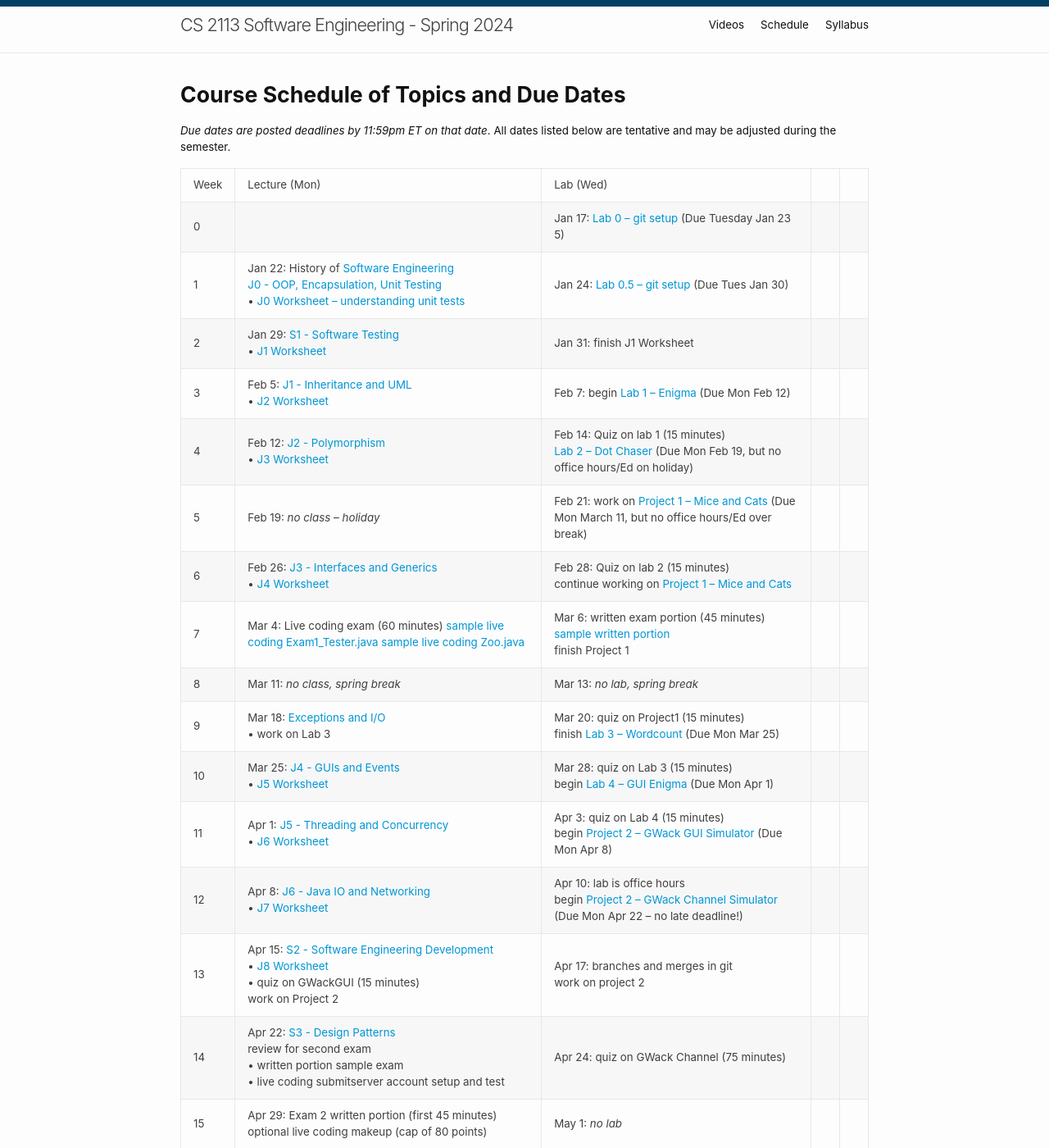
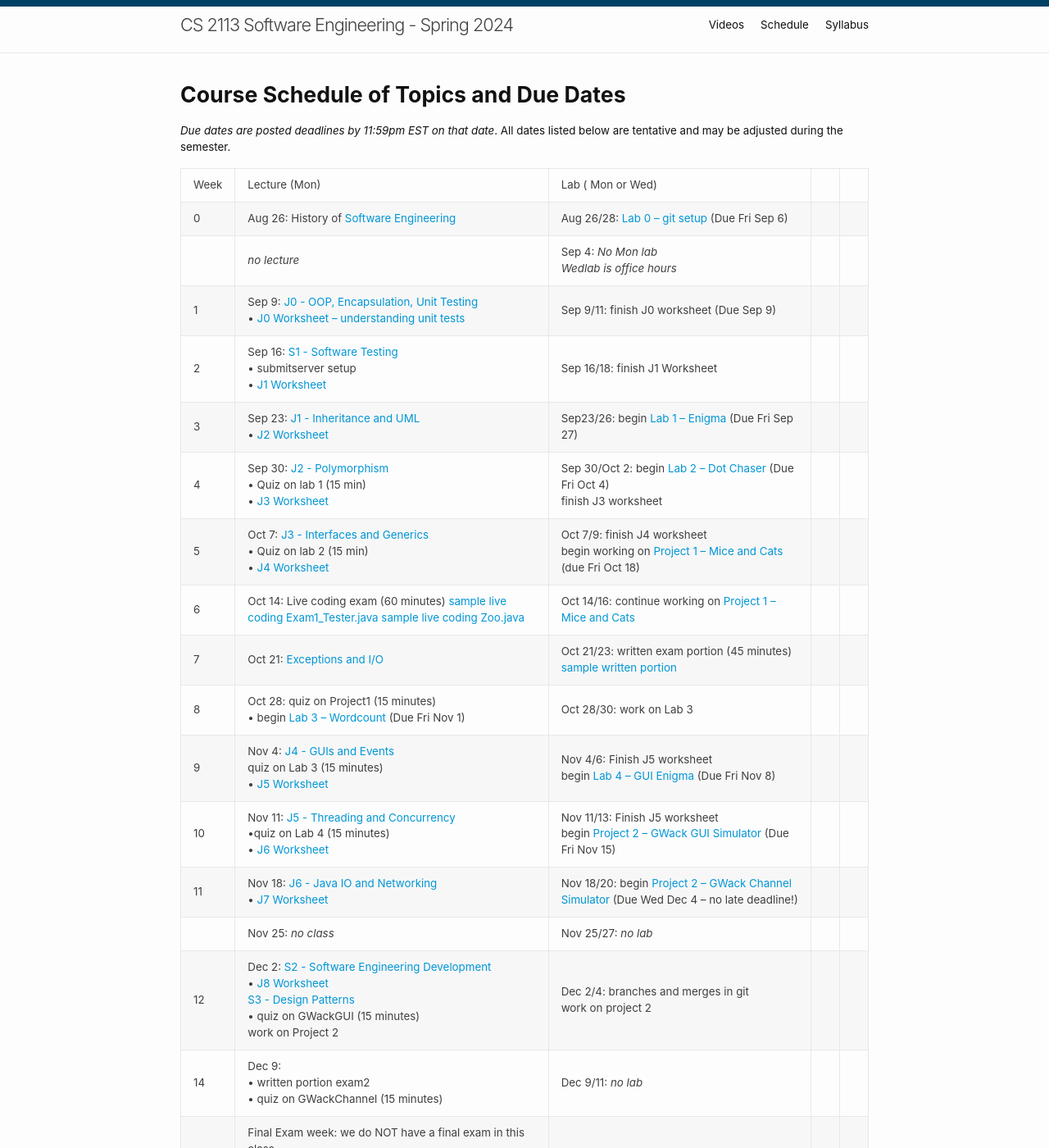
Before and after one commit to cs2113-f24/cs2113-f24.github.io, a Jekyll site: the page built from schedule.md, in a window 1280 px wide and 1400 px high. Shown: the whole window at 82% size. Built offline with Jekyll 4.4.1, drawn with Linux system fonts in a browser that asks for light colours.

Commit message:
schedule

```diff
--- a/schedule.md
+++ b/schedule.md
@@ -5,25 +5,25 @@ title: Schedule
 
 # Course Schedule of Topics and Due Dates
 
-*Due dates are posted deadlines by 11:59pm ET on that date*. All dates listed below are tentative and may be adjusted during the semester.
+*Due dates are posted deadlines by 11:59pm EST on that date*. All dates listed below are tentative and may be adjusted during the semester.
 
 
 
-| Week | Lecture (Mon)                                                                                                            | Lab (Wed)
-| 0    |    | Jan 17: [Lab 0 -- git setup](lab/0) (Due Tuesday Jan 23 5) |                                                                                                               |
-| 1    | Jan 22: History of <a href="https://dl.acm.org/doi/pdf/10.1145/1134285.1134288">Software Engineering</a><br>[J0 - OOP, Encapsulation, Unit Testing](j/0) <br>&bull; [J0 Worksheet -- understanding unit tests](worksheet/j0)          | Jan 24: [Lab 0.5 -- git setup](lab/001) (Due Tues Jan 30) |
-| 2    | Jan 29: [S1 - Software Testing](j/software_testing)<br> &bull; [J1 Worksheet](worksheet/j1)  | Jan 31:  finish J1 Worksheet      |
-| 3    | Feb 5: [J1 - Inheritance and UML](j/1) <br>&bull; [J2 Worksheet](worksheet/j2)            | Feb 7: begin [Lab 1 -- Enigma](lab/1) (Due Mon Feb 12)                                                                                 |                                                                        |
-| 4    | Feb 12: [J2 - Polymorphism](j/2) <br>&bull; [J3 Worksheet](worksheet/j3)   | Feb 14: Quiz on lab 1 (15 minutes)<br>[Lab 2 -- Dot Chaser](lab/2) (Due Mon Feb 19, but no office hours/Ed on holiday)
-| 5    | Feb 19: <i>no class -- holiday</i>  | Feb 21: work on [Project 1 -- Mice and Cats](project/1) (Due Mon March  11, but no office hours/Ed over break)                                                                             |
-| 6    | Feb 26: [J3 - Interfaces and Generics](j/3) <br>&bull; [J4 Worksheet](worksheet/j4)   | Feb 28: Quiz on lab 2 (15 minutes) <br> continue working on [Project 1 -- Mice and Cats](project/1)
-| 7    | Mar 4: Live coding exam (60 minutes) [sample live coding Exam1_Tester.java](./j-units/Exam1_Tester.java) [sample live coding Zoo.java](./j-units/Zoo.java)| Mar 6: written exam portion (45 minutes) [sample written portion](https://cs2113-s24.github.io/j-units/Exam1.pdf)<br> finish Project 1   |                                                    |                                                                 |
-| 8    | Mar 11: <i>no class, spring break</i>            | Mar 13: <i>no lab, spring break</i>|                                                              |
-| 9    | Mar 18: [Exceptions and I/O](j/exceptions)  <br>&bull; work on Lab 3                                                   | Mar 20: quiz on Project1 (15 minutes)<br>finish [Lab 3 -- Wordcount](lab/3) (Due Mon Mar 25)           |                                                              |
-| 10    | Mar 25: [J4 - GUIs and Events](j/4) <br>&bull; [J5 Worksheet](worksheet/j5)       | Mar 28: quiz on Lab 3 (15 minutes)<br> begin [Lab 4 -- GUI Enigma](lab/4) (Due Mon Apr 1)                                                                             |
-| 11   | Apr 1: [J5 - Threading and Concurrency](j/5) <br>&bull; [J6 Worksheet](worksheet/j6)                       | Apr 3: quiz on Lab 4 (15 minutes)<br> begin [Project 2 -- GWack GUI Simulator](project/2) (Due Mon Apr 8)    |
-| 12   | Apr 8: [J6 - Java IO and Networking](j/6) <br>&bull; [J7 Worksheet](worksheet/j7)            | Apr 10: lab is office hours <br> begin [Project 2 -- GWack Channel Simulator](project/2) (Due Mon Apr 22 -- no late deadline!)             |
-| 13   | Apr 15: [S2 - Software Engineering Development](j/software_engineering)<br>&bull; [J8 Worksheet](worksheet/j8)    <br> &bull; quiz on GWackGUI (15 minutes)<br> work on Project 2| Apr 17: branches and merges in git <br> work on project 2
-| 14   | Apr 22:  [S3 - Design Patterns](j/design) <br>review for second exam  <br>&bull; written portion sample exam <br>&bull; live coding submitserver account setup and test                                                                                           |  Apr 24: quiz on GWack Channel (75 minutes)                                                                                                             |
-| 15   | Apr 29:  Exam 2 written portion (first 45 minutes)<br>optional live coding makeup (cap of 80 points) | May 1: <i>no lab</i>                                                        |
+| Week | Lecture (Mon)                                                                                                            | Lab ( Mon or Wed)
+| 0    | Aug 26: History of <a href="https://dl.acm.org/doi/pdf/10.1145/1134285.1134288">Software Engineering</a>  | Aug 26/28: [Lab 0 -- git setup](lab/0) (Due Fri Sep 6) |
+|     | <i>no lecture</i>   | Sep 4: <i>No Mon lab<br> Wedlab is office hours</i> |                                                 |
+| 1    | Sep 9: [J0 - OOP, Encapsulation, Unit Testing](j/0) <br>&bull; [J0 Worksheet -- understanding unit tests](worksheet/j0)          | Sep 9/11: finish J0 worksheet (Due Sep 9) |
+| 2    | Sep 16: [S1 - Software Testing](j/software_testing)<br> &bull; submitserver setup<br> &bull; [J1 Worksheet](worksheet/j1)  | Sep 16/18:  finish J1 Worksheet      |
+| 3    | Sep 23: [J1 - Inheritance and UML](j/1) <br>&bull; [J2 Worksheet](worksheet/j2)            | Sep23/26: begin [Lab 1 -- Enigma](lab/1) (Due Fri Sep 27)                                                                                 |                                                                        |
+| 4    | Sep 30: [J2 - Polymorphism](j/2) <br>&bull; Quiz on lab 1 (15 min)<br>&bull; [J3 Worksheet](worksheet/j3)   | Sep 30/Oct 2: begin [Lab 2 -- Dot Chaser](lab/2) (Due Fri Oct 4) <br> finish J3 worksheet
+| 5    | Oct 7: [J3 - Interfaces and Generics](j/3) <br>&bull; Quiz on lab 2 (15 min)<br>&bull; [J4 Worksheet](worksheet/j4)   | Oct 7/9: finish J4 worksheet <br> begin working on [Project 1 -- Mice and Cats](project/1) (due Fri Oct 18)                                                                              |
+| 6    | Oct 14: Live coding exam (60 minutes) [sample live coding Exam1_Tester.java](./j-units/Exam1_Tester.java) [sample live coding Zoo.java](./j-units/Zoo.java)  | Oct 14/16: continue working on [Project 1 -- Mice and Cats](project/1)
+| 7    | Oct 21: [Exceptions and I/O](j/exceptions) | Oct 21/23: written exam portion (45 minutes) [sample written portion](https://cs2113-s24.github.io/j-units/Exam1.pdf) |                                                    |                                                                 |
+| 8    | Oct 28: quiz on Project1 (15 minutes) <br>&bull; begin [Lab 3 -- Wordcount](lab/3) (Due Fri Nov 1)     | Oct 28/30: work on Lab 3          |                                                              |
+| 9    | Nov 4: [J4 - GUIs and Events](j/4) <br>quiz on Lab 3 (15 minutes)<br>&bull; [J5 Worksheet](worksheet/j5)    | Nov 4/6: Finish J5 worksheet <br> begin [Lab 4 -- GUI Enigma](lab/4) (Due Fri Nov 8)                                                                             |
+| 10   | Nov 11: [J5 - Threading and Concurrency](j/5) <br>&bull;quiz on Lab 4 (15 minutes)<br>&bull; [J6 Worksheet](worksheet/j6)                       | Nov 11/13: Finish J5 worksheet<br> begin [Project 2 -- GWack GUI Simulator](project/2) (Due Fri Nov 15)    |
+| 11   | Nov 18: [J6 - Java IO and Networking](j/6) <br>&bull; [J7 Worksheet](worksheet/j7)            | Nov 18/20: begin [Project 2 -- GWack Channel Simulator](project/2) (Due Wed Dec 4 -- no late deadline!)             |
+|    | Nov 25: <i>no class</i>          | Nov 25/27: <i>no lab</i>           |
+| 12   | Dec 2: [S2 - Software Engineering Development](j/software_engineering)<br>&bull; [J8 Worksheet](worksheet/j8) <br>[S3 - Design Patterns](j/design)    <br> &bull; quiz on GWackGUI (15 minutes)<br> work on Project 2| Dec 2/4: branches and merges in git <br> work on project 2
+| 14   | Dec 9:    <br>&bull; written portion exam2 <br>&bull; quiz on GWackChannel (15 minutes)                                |  Dec 9/11: <i>no lab</i>                                                                                                             |                                               |
 |    | Final Exam week: we do NOT have a final exam in this class
```
Also changed, not shown: index.md (+2 -2 lines), syllabus.md (+16 -31 lines), README.md.
